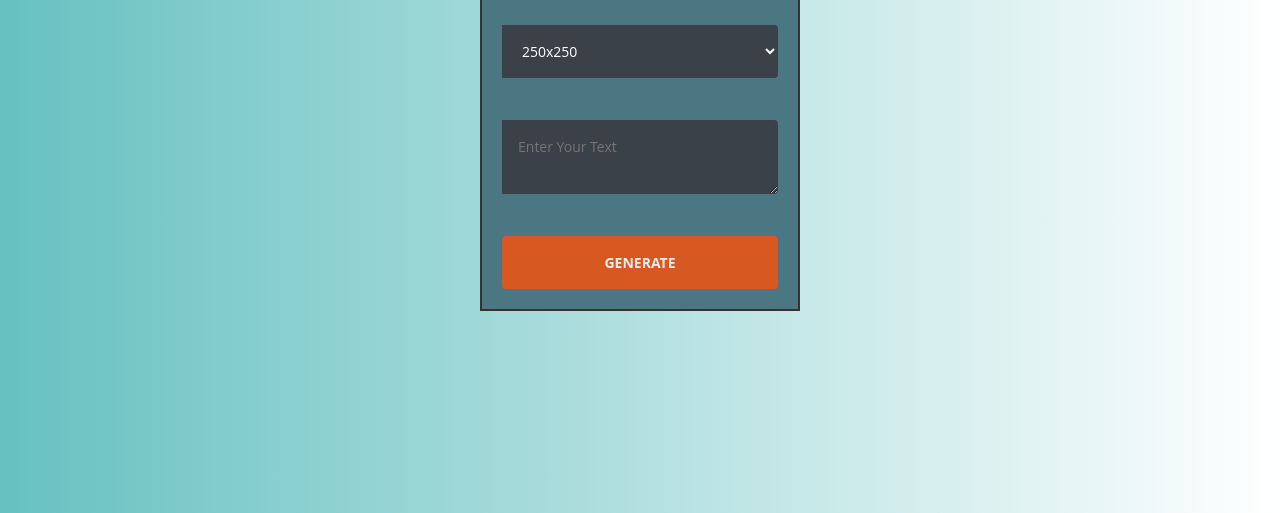
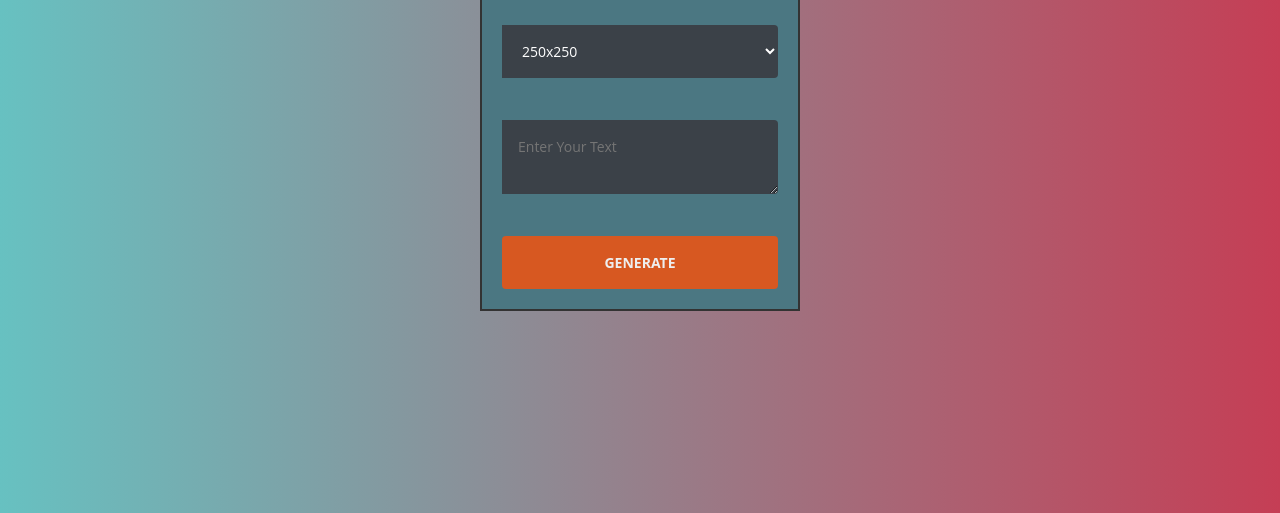
Before and after one commit to Mubashir24241/QR-code-generator--js-, a plain HTML site: page index.html in a window 1280 px wide. Shown: the part 287-800 px from the top of the page. Drawn offline with Linux system fonts and the light colour scheme.

Commit message:
updated css

```diff
--- a/style.css
+++ b/style.css
@@ -52,7 +52,7 @@ html {
 }
 
 body {
-    background: linear-gradient(to right, #67c1c1, #ffffff);
+    background: linear-gradient(to right, #67c1c1, #c53e55);
     color: white;
     font-family: var(--bodyFontFamily), var(--bodyFontFamilyFallback);
     font-size: var(--bodyFontSize);
```
